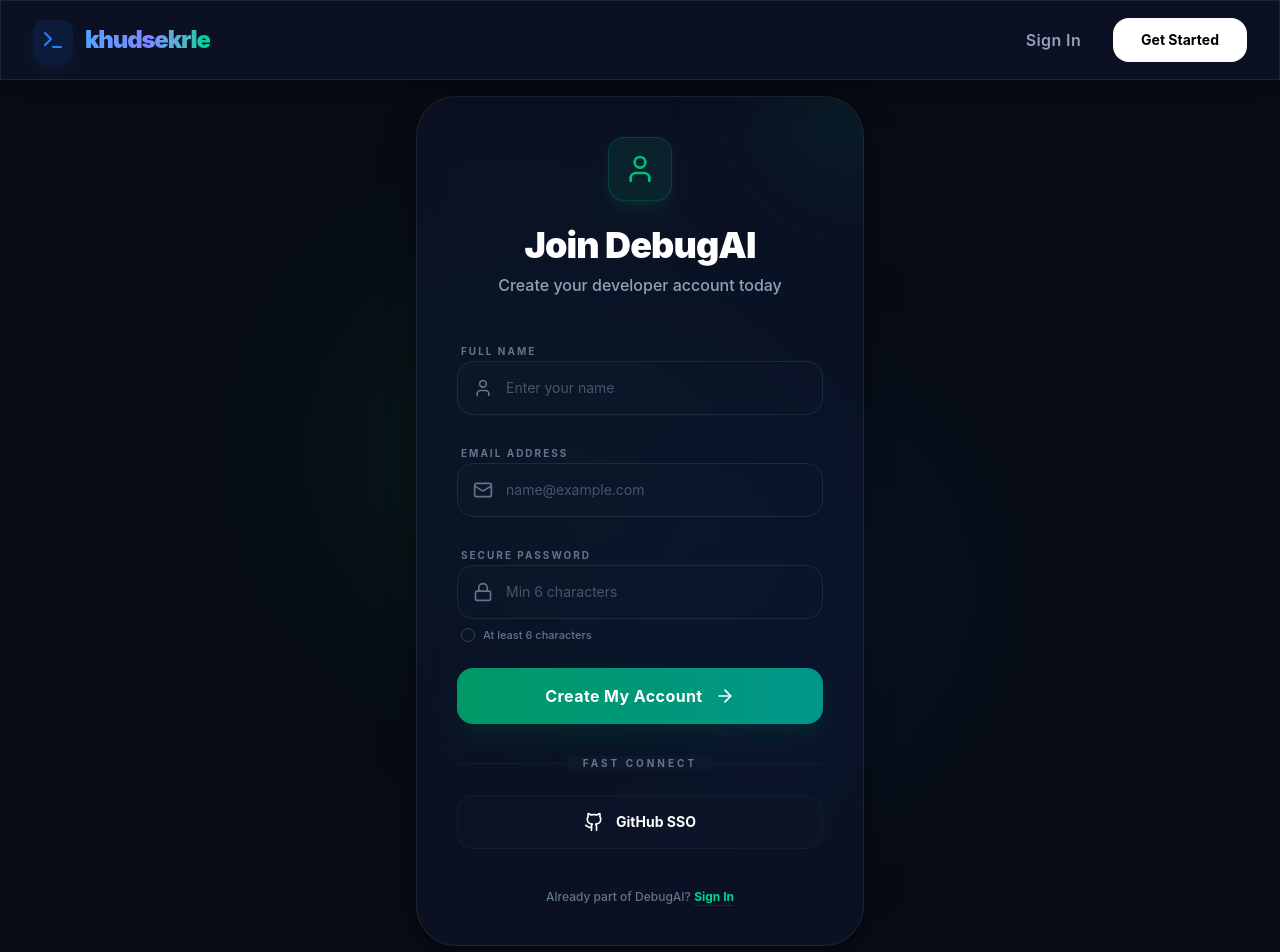
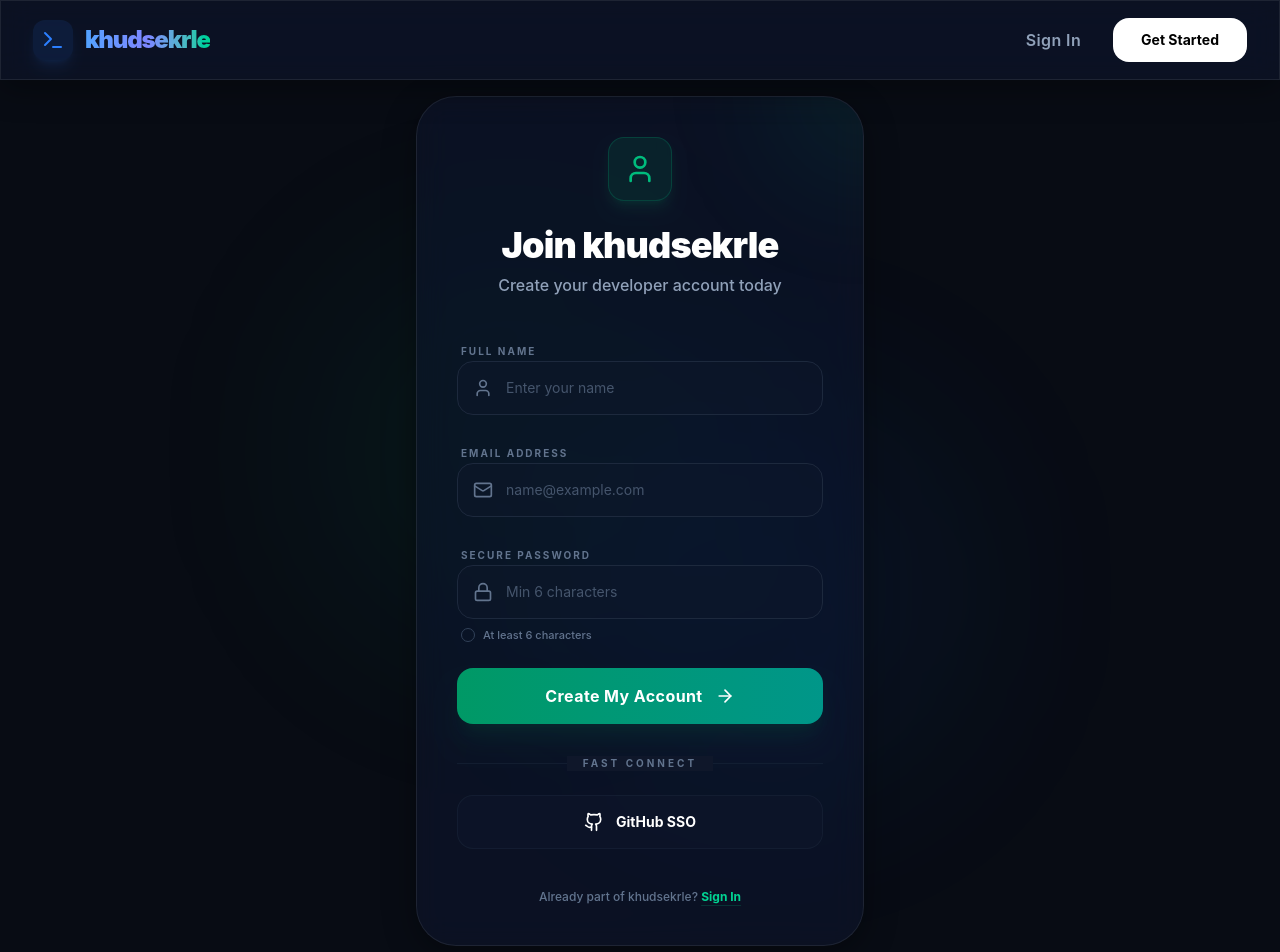
Before and after one commit to sourabh-sahu-08/khudsekrle, a React (Vite) app in the folder frontend/: page /auth/register in a window 1280 px wide. Shown: the top 952 px of the page. Built offline with nearby package versions, Linux system fonts and the light colour scheme.

Commit message:
Branding: Complete rebranding in auth pages

```diff
--- a/frontend/src/pages/Login.jsx
+++ b/frontend/src/pages/Login.jsx
@@ -150,7 +150,7 @@
                         </button>
 
                         <p className="mt-10 text-center text-slate-500 font-medium text-xs">
-                            New to DebugAI?{' '}
+                            New to khudsekrle?{' '}
                             <Link to="/auth/register" className="text-blue-400 hover:text-blue-300 transition-colors font-bold underline underline-offset-4 decoration-blue-500/20">
                                 Create account
                             </Link>
--- a/frontend/src/pages/Register.jsx
+++ b/frontend/src/pages/Register.jsx
@@ -33,7 +33,7 @@
             const { data } = await authService.register({ name, email, password });
             localStorage.setItem('token', data.token);
             localStorage.setItem('user', JSON.stringify(data.user));
-            toast.success(`Welcome to DebugAI, ${data.user.name}!`);
+            toast.success(`Welcome to khudsekrle, ${data.user.name}!`);
             navigate('/');
         } catch (err) {
             const errorMsg = err.response?.data?.message || 'Registration failed. Please try again.';
@@ -69,7 +69,7 @@
                             >
                                 <UserIcon size={32} />
                             </motion.div>
-                            <h1 className="text-4xl font-black text-white tracking-tight mb-2">Join DebugAI</h1>
+                            <h1 className="text-4xl font-black text-white tracking-tight mb-2">Join khudsekrle</h1>
                             <p className="text-slate-400 font-medium">Create your developer account today</p>
                         </div>
 
@@ -175,7 +175,7 @@
                         </button>
 
                         <p className="mt-10 text-center text-slate-500 font-medium text-xs">
-                            Already part of DebugAI?{' '}
+                            Already part of khudsekrle?{' '}
                             <Link to="/auth/login" className="text-emerald-400 hover:text-emerald-300 transition-colors font-bold underline underline-offset-4 decoration-emerald-500/20">
                                 Sign In
                             </Link>
```
